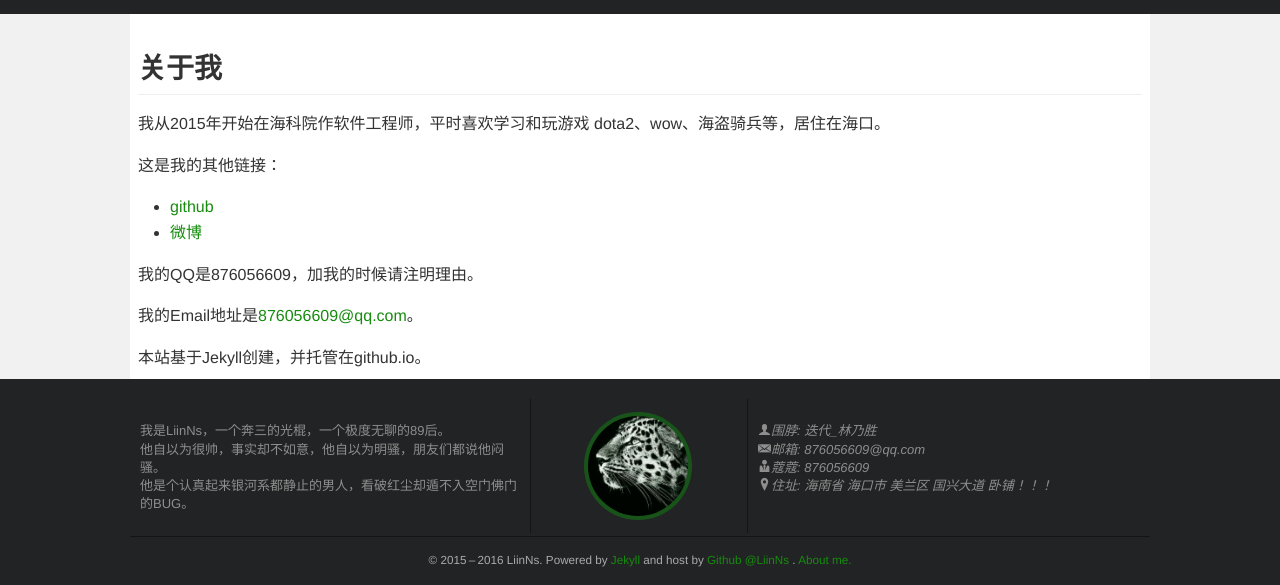
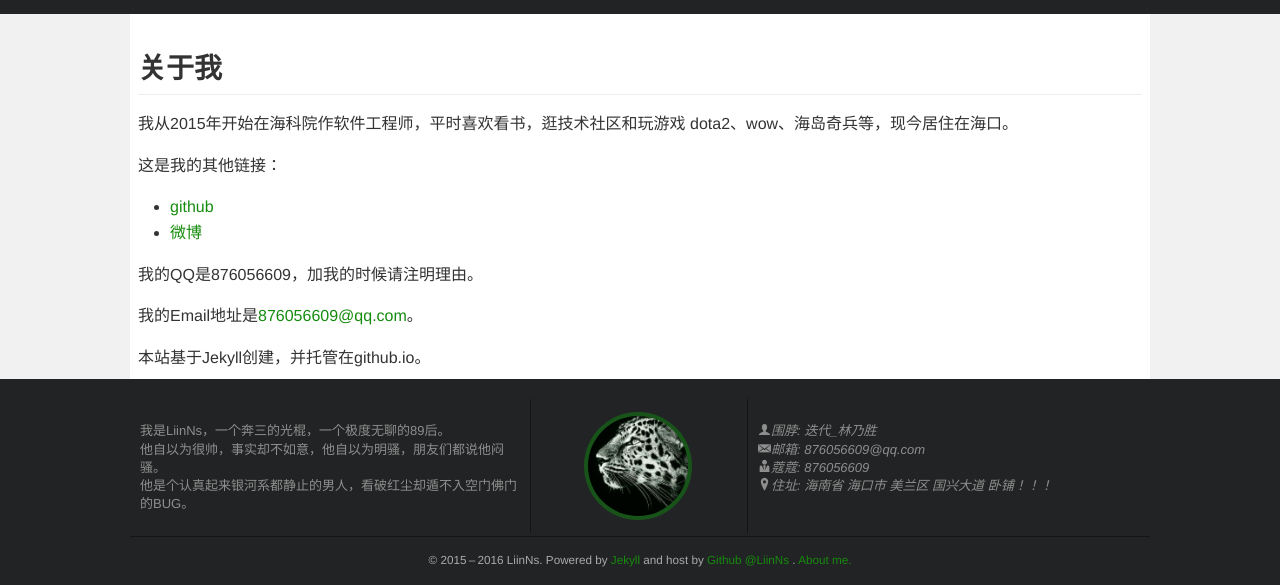
Before and after one commit to LiinNs/LiinNs.github.io, a Jekyll site: the page built from about/index.md, in a window 1280 px wide. Shown: the part 344-929 px from the top of the page. Built offline with Jekyll 4.4.1, drawn with Linux system fonts in a browser that asks for light colours.

Commit message:
Update index.md

```diff
--- a/about/index.md
+++ b/about/index.md
@@ -11,7 +11,7 @@ title: About | LiinNs's Blog
 关于我
 ---
 
-我从2015年开始在海科院作软件工程师，平时喜欢学习和玩游戏 dota2、wow、海盗骑兵等，居住在海口。
+我从2015年开始在海科院作软件工程师，平时喜欢看书，逛技术社区和玩游戏 dota2、wow、海岛奇兵等，现今居住在海口。
 
 这是我的其他链接：
 
```
